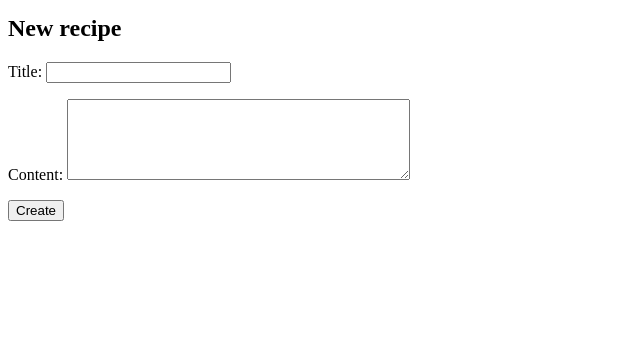
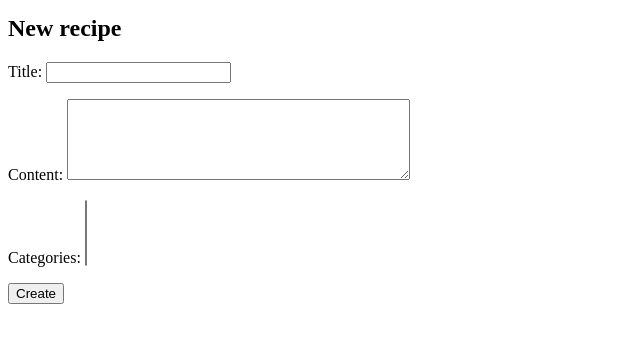
Before and after one commit to jersetala/reseptit, a Flask app: page / in a window 1280 px wide. Shown: the part 176-519 px from the top of the page, without its empty margins (0-640 px from the left). Run offline with Flask 3, Linux system fonts and the light colour scheme; the visitor is signed in with stand-in values (Sample User, id 1); data comes from the database, SQL or seed files in the repository; data that the repository does not hold is empty; parts of the project's set-up code (start-up, migrations or seed data) failed here and were passed over.

Commit message:
Implemet recipe category adding and rendering.

```diff
--- a/app.py
+++ b/app.py
@@ -9,15 +9,18 @@ from flask import Flask, abort, flash, redirect, render_template, request, sessi
 from flask.typing import ResponseReturnValue
 from markupsafe import escape
 
+import comments
 import db
 import recipes
-import comments
 from config import SECRET_KEY
 from exceptions import AccessControlError, UserInputError
+from recipes import get_all_categories, get_all_recipes
 from users import check_login, create_user
 
 app = Flask(__name__)
 app.secret_key = SECRET_KEY
+
+app.jinja_env.filters["zip"] = zip
 
 # Test if database exists.
 try:
@@ -48,15 +51,23 @@ def require_login(f: Callable[..., Any]) -> Callable[..., Any]:
 @app.route("/")
 def index() -> str:
     """Return the index of the webapp."""
-    return render_template("index.html", recipes=recipes.get_all_recipes())
+    recipes_, categories = get_all_recipes()
+    return render_template(
+        "index.html",
+        recipes=recipes_,
+        all_categories=get_all_categories(),
+        categories=categories,
+    )
 
 
 @app.route("/recipe/<int:recipe_id>")
 def show_recipe(recipe_id: int) -> str:
     "Return detailed information about a recipe."
-    recipe = recipes.get_recipe(recipe_id)
+    recipe, categories = recipes.get_recipe(recipe_id)
     comment_list = comments.get_comments(recipe_id)
-    return render_template("recipe.html", recipe=recipe, comments=comment_list)
+    return render_template(
+        "recipe.html", recipe=recipe, comments=comment_list, categories=categories
+    )
 
 
 @app.route("/register", methods=["GET", "POST"])
@@ -107,8 +118,9 @@ def create_recipe() -> ResponseReturnValue:
     content = escape(request.form["content"])
     title = escape(request.form["title"])
     user_id = get_user_id()
+    categories = request.form.getlist("categories[]")
 
-    recipes.add_recipe(content, title, user_id)
+    recipes.add_recipe(content, title, user_id, categories)
     flash("SUCCESS: Recipe created!")
     return redirect("/")
 
@@ -228,9 +240,14 @@ def edit_recipe(recipe_id: int) -> ResponseReturnValue:
     """If the request method is GET, render a form for editing a recipe.
     If the method is POST replace the given recipe by a new one given by the form."""
 
-    recipe = recipes.get_recipe(recipe_id)
+    recipe, categories = recipes.get_recipe(recipe_id)
     if request.method == "GET":
-        return render_template("edit_recipe.html", recipe=recipe)
+        return render_template(
+            "edit_recipe.html",
+            recipe=recipe,
+            recipe_categories=categories,
+            all_categories=recipes.get_all_categories(),
+        )
     user_id = get_user_id()
     content = request.form["content"]
     title = request.form["title"]
--- /dev/null
+++ b/init.sql
@@ -0,0 +1,6 @@
+INSERT INTO recipe_categories (category_name, category_title) VALUES
+       ('breakfast', 'Breakfast'),
+       ('lunch', 'Lunch'),
+       ('dinner', 'Dinner'),
+       ('dessert', 'Dessert'),
+       ('beverage', 'Beverage');
--- a/recipes.py
+++ b/recipes.py
@@ -1,18 +1,74 @@
 #!/usr/bin/env python3
 """High level functions for interacting with recipes."""
 
-from typing import Any
+from typing import Any, cast
 from sqlite3 import IntegrityError
 import db
 from exceptions import UserInputError, AccessControlError
 
 
-def add_recipe(content: str, title: str, user_id: int) -> None:
+def get_all_categories() -> Any:
+    """Get list of all categoris specified in the database."""
+    sql = """SELECT category_name, category_title FROM recipe_categories"""
+    res = db.query(sql)
+    categories = {}
+    for name, title in res:
+        categories[name] = title
+
+    return cast(dict[str, str], categories)
+
+
+def __get_all_diets() -> Any:
+    """Get list of all diets specified in the database."""
+    sql = """SELECT diet_name, diet_title FROM diets"""
+    res = db.query(sql)
+    diets = {}
+    for name, title in res:
+        diets[name] = title
+
+    return cast(dict[str, str], diets)
+
+
+def get_recipe_categories(recipe_id: int) -> Any:
+    """Get a list of category names related to a specified recipe."""
+    sql = """SELECT c.category_name
+             FROM recipe_categories AS c
+             JOIN recipe_category_assignments AS a
+                 ON a.category_id = c.category_id
+             WHERE a.recipe_id = ?
+             ORDER BY c.category_title"""
+
+    return db.query(sql, [recipe_id])
+
+
+def add_recipe(content: str, title: str, user_id: int, categories: list[str]) -> None:
     """Add a recipe to the database."""
-    sql = """INSERT INTO recipes (user_id, title, content, creation_date, last_modified, score)
-             VALUES (?, ?, ?, datetime('now'), datetime('now'), 0)"""
+    sql_add_recipe = """INSERT INTO recipes (
+                            user_id, title, content, creation_date, last_modified, score
+                        )
+                        VALUES (?, ?, ?, datetime('now'), datetime('now'), 0)"""
+    sql_add_category = """INSERT INTO recipe_category_assignments (recipe_id, category_id)
+                          SELECT ?, category_id
+                          FROM recipe_categories
+                          WHERE category_name = ?
+                          ON CONFLICT(recipe_id, category_id) DO NOTHING"""
+
+    all_categories = get_all_categories()
+    # This is impossible to do atomically without managing a transaction
+    # outside of functions provided by db.py or it would be very complicated.
+    con = db.get_connection()
+    # Only include unique categories.
+    categories = list(set(categories))
     try:
-        db.execute(sql, [user_id, title, content])
+        with con:
+            cursor = con.cursor()
+            cursor.execute(sql_add_recipe, (user_id, title, content))
+            recipe_id = cursor.lastrowid
+
+            for category in categories:
+                if category not in all_categories:
+                    continue
+                cursor.execute(sql_add_category, (recipe_id, category))
     except Exception as e:
         if content is None or content == "":
             raise UserInputError("Failed creating recipe with empty content.") from e
@@ -27,10 +83,15 @@ def get_all_recipes() -> Any:
              FROM recipes r, users u
              WHERE r.user_id = u.user_id
              ORDER BY r.creation_date"""
-    return db.query(sql)
+
+    recipes = db.query(sql)
+    categories = []
+    for recipe in recipes:
+        categories.append(get_recipe_categories(recipe["recipe_id"]))
+    return (recipes, categories)
 
 
-def get_recipe(recipe_id: int) -> Any:
+def get_recipe(recipe_id: int) -> tuple[Any, Any]:
     """Get recipe identified by the given recipe_id."""
     sql = """SELECT r.recipe_id, r.title, u.username, r.score, r.creation_date,
                 r.content, u.username, r.user_id
@@ -39,9 +100,13 @@ def get_recipe(recipe_id: int) -> Any:
              AND r.recipe_id = ?"""
 
     try:
-        return db.query(sql, [recipe_id])[0]
+        recipe = db.query(sql, [recipe_id])[0]
     except Exception as e:
         raise UserInputError(f"Recipe ID {recipe_id} does not exist.") from e
+
+    categories = get_recipe_categories(recipe["recipe_id"])
+
+    return (recipe, categories)
 
 
 def delete_recipe(recipe_id: int, user_id: int) -> None:
--- a/schema.sql
+++ b/schema.sql
@@ -27,19 +27,23 @@ CREATE TABLE IF NOT EXISTS recipes (
 
 CREATE TABLE IF NOT EXISTS diets (
        diet_id INTEGER PRIMARY KEY AUTOINCREMENT,
-       diet_name TEXT NOT NULL UNIQUE
+       diet_name TEXT NOT NULL UNIQUE,
+       diet_title TEXT NOT NULL
 );
 
 CREATE TABLE IF NOT EXISTS recipe_categories (
        category_id INTEGER PRIMARY KEY AUTOINCREMENT,
-       category_name TEXT NOT NULL UNIQUE
+       category_name TEXT NOT NULL UNIQUE,
+       category_title TEXT NOT NULL
 );
 
 CREATE TABLE IF NOT EXISTS recipe_category_assignments (
        recipe_id INTEGER NOT NULL,
        category_id INTEGER NOT NULL,
-       FOREIGN KEY (recipe_id) REFERENCES recipes(recipe_id),
-       FOREIGN KEY (category_id) REFERENCES recipe_categories(category_id),
+       FOREIGN KEY (recipe_id) REFERENCES recipes(recipe_id)
+           ON DELETE CASCADE,
+       FOREIGN KEY (category_id) REFERENCES recipe_categories(category_id)
+           ON DELETE CASCADE,
        UNIQUE (recipe_id, category_id)
 );
 
--- a/templates/_recipe_form.html
+++ b/templates/_recipe_form.html
@@ -1,4 +1,4 @@
-{% macro recipe_form(action, submit_text, recipe=none) %}
+{% macro recipe_form(action, submit_text, recipe=none, categories=none) %}
     <form method="post" action="{{  action }}">
         <p>
             <label for="title">Title:</label>
@@ -23,6 +23,16 @@
                 {{- recipe.content -}}
              {% endif %}</textarea>
         </p>
+        {% if categories is not none %}
+        <p>
+            <label for="categories">Categories:</label>
+            <select id="categories" name="categories[]" multiple>
+                {% for key in categories.keys() %}
+                    <option value="{{ key }}">{{ categories[key] }}</option>
+                {% endfor %}
+            </select>
+        </p>
+        {% endif %}
         <input type="hidden" name="recipe_id" value="{{ recipe.recipe_id }}">
         <button type="submit">
             {{ submit_text }}
--- a/templates/_recipe_render.html
+++ b/templates/_recipe_render.html
@@ -1,6 +1,13 @@
-{% macro display_recipe(recipe) %}
+{% macro display_recipe(recipe, recipe_categories, all_categories) %}
     <p>
         <a href="/recipe/{{ recipe.recipe_id }}">{{ recipe.title }}</a>
+        {% if recipe_categories %}
+            <ul>
+            {% for category in recipe_categories %}
+                <li>{{ all_categories[category[0]] }}</li>
+            {% endfor %}
+            </ul>
+        {% endif %}
         <br />
         Score: {{ recipe.score }}, created on {{ recipe.creation_date }}
     </p>
--- a/templates/edit_recipe.html
+++ b/templates/edit_recipe.html
@@ -1,5 +1,5 @@
 {% extends "layout.html" %}
 {% block body %}
     {% from "_recipe_form.html" import recipe_form %}
-    {{ recipe_form("/edit_recipe/" + recipe.recipe_id|string(), "Publish", recipe) }}
+    {{ recipe_form("/edit_recipe/" + recipe.recipe_id|string(), "Publish", recipe, categories=all_categories) }}
 {% endblock %}
--- a/templates/index.html
+++ b/templates/index.html
@@ -30,13 +30,13 @@
     <hr />
 
     {% from "_recipe_render.html" import display_recipe %}
-    {% for recipe in recipes %}
-        {{ display_recipe(recipe) }}
+    {% for recipe, cats in recipes|zip(categories) %}
+        {{ display_recipe(recipe, cats, all_categories) }}
     {% endfor %}
 
     {% if session.user_id %}
         <h2>New recipe</h2>
         {% from "_recipe_form.html" import recipe_form %}
-        {{ recipe_form("/create_recipe", "Create") }}
+        {{ recipe_form("/create_recipe", "Create", categories=all_categories) }}
     {% endif %}
 {% endblock %}
```
Also changed, not shown: templates/recipe.html (+7 -0 lines).
